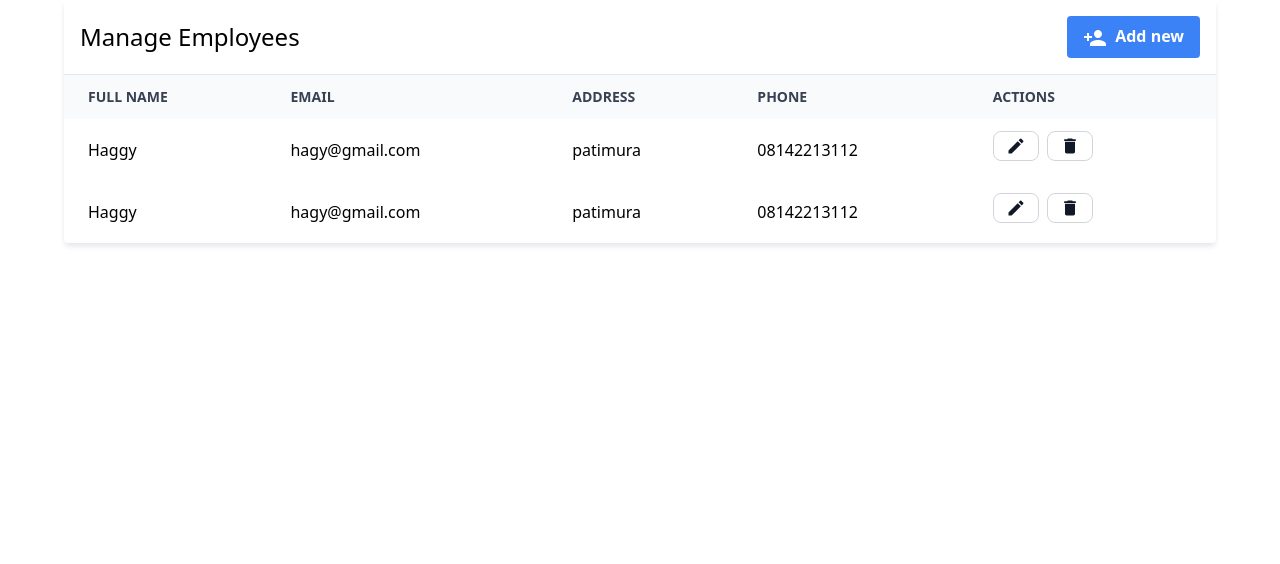
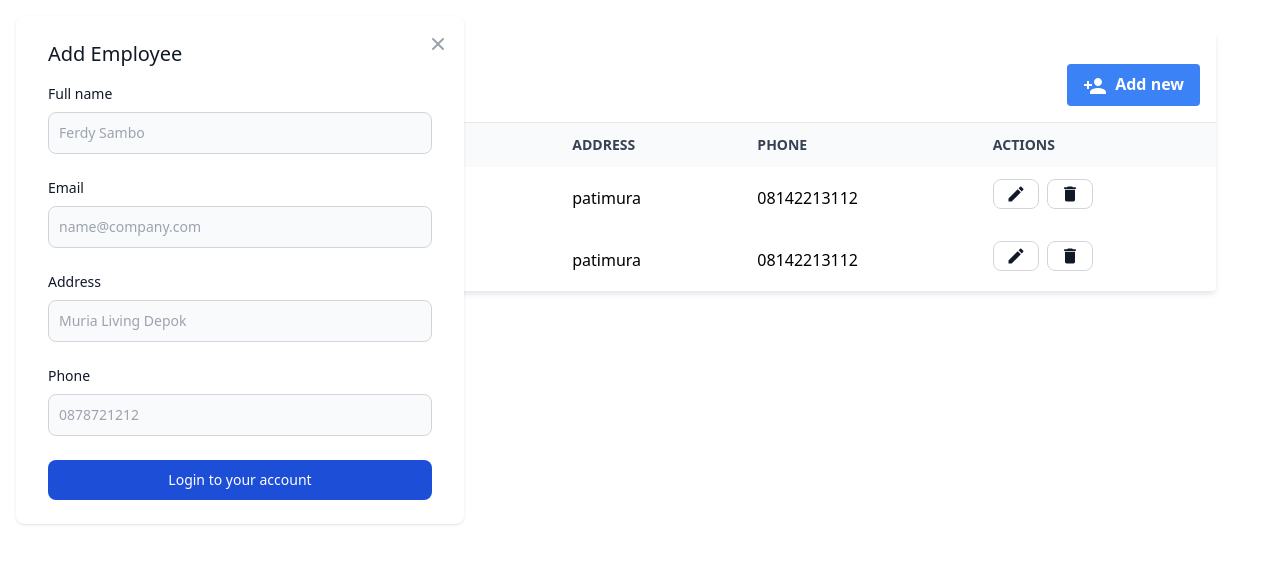
Before and after one commit to muhammadHaggy/employee-database, a Next.js app: page / in a window 1280 px wide. Shown: the top 564 px of the page. Built offline with nearby package versions, Linux system fonts and the light colour scheme.

Commit message:
add modal

```diff
--- a/src/components/Header.tsx
+++ b/src/components/Header.tsx
@@ -1,7 +1,7 @@
 import PersonAddIcon from '@mui/icons-material/PersonAdd';
 
 export const Header = () =>
-    <header className=" justify-between items-center relative flex py-4 px-4">
+    <header className="mt-4 justify-between items-center relative flex py-4 px-4">
         <h1 className='text-2xl'>
             Manage Employees
         </h1>
--- a/src/components/Layout.tsx
+++ b/src/components/Layout.tsx
@@ -2,7 +2,7 @@ import Head from "next/head";
 import { PropsWithChildren } from "react";
 
 export const Layout = ({ children }: PropsWithChildren) =>
-    <main className="vh-100 max-w-full m-0 rounded bg-white shadow-md shadow-gray-200 overflow-hidden md:mx-16 md:my-auto md:max-w-7xl">
+    <main className="vh-100 max-w-full m-4 rounded bg-white shadow-md shadow-gray-200 overflow-hidden md:mx-16 md:my-8 md:max-w-7xl">
         <Head>
             <title>Database Pegawai KSP Indosurya</title>
         </Head>
--- /dev/null
+++ b/src/components/Modal.tsx
@@ -0,0 +1,47 @@
+import CloseIcon from '@mui/icons-material/Close';
+import DoneIcon from '@mui/icons-material/Done';
+interface Props {
+    isDisplay: boolean,
+    setDisplay: Function,
+}
+export const Modal: React.FunctionComponent<Props> = (props) => {
+    if (!props.isDisplay) {
+        return <></>
+    }
+    return (
+        <div id="authentication-modal" tabIndex={-1} aria-hidden="true" className="fixed top-0 left-0 right-0 z-50 w-full p-4 overflow-x-hidden overflow-y-auto md:inset-0 h-modal md:h-full">
+            <div className="relative w-full h-full max-w-md md:h-auto">
+                <div className="relative bg-white rounded-lg shadow ">
+                    <button type="button" className="absolute top-3 right-2.5 text-gray-400 bg-transparent hover:bg-gray-200 hover:text-gray-900 rounded-lg text-sm p-1.5 ml-auto inline-flex items-center :bg-gray-800 :text-white" data-modal-hide="authentication-modal" onClick={() => props.setDisplay(false)}>
+                        <svg aria-hidden="true" className="w-5 h-5" fill="currentColor" viewBox="0 0 20 20" xmlns="http://www.w3.org/2000/svg"><path fill-rule="evenodd" d="M4.293 4.293a1 1 0 011.414 0L10 8.586l4.293-4.293a1 1 0 111.414 1.414L11.414 10l4.293 4.293a1 1 0 01-1.414 1.414L10 11.414l-4.293 4.293a1 1 0 01-1.414-1.414L8.586 10 4.293 5.707a1 1 0 010-1.414z" clip-rule="evenodd"></path></svg>
+                        <span className="sr-only">Close modal</span>
+                    </button>
+                    <div className="px-6 py-6 lg:px-8">
+                        <h3 className="mb-4 text-xl font-medium text-gray-900 ">Add Employee</h3>
+                        <form className="space-y-6" action="#">
+                            <div>
+                                <label htmlFor="fullname" className="block mb-2 text-sm font-medium text-gray-900 ">Full name</label>
+                                <input name="fullname" id="fullname" className="bg-gray-50 border border-gray-300 text-gray-900 text-sm rounded-lg focus:ring-blue-500 focus:border-blue-500 block w-full p-2.5    " placeholder="Ferdy Sambo" required />
+                            </div>
+                            <div>
+                                <label htmlFor="email" className="block mb-2 text-sm font-medium text-gray-900">Email</label>
+                                <input type="email" name="email" id="email" className="bg-gray-50 border border-gray-300 text-gray-900 text-sm rounded-lg focus:ring-blue-500 focus:border-blue-500 block w-full p-2.5" placeholder="name@company.com" required />
+                            </div>
+                            <div>
+                                <label htmlFor="address" className="block mb-2 text-sm font-medium text-gray-900 ">Address</label>
+                                <input name="address" id="address" className="bg-gray-50 border border-gray-300 text-gray-900 text-sm rounded-lg focus:ring-blue-500 focus:border-blue-500 block w-full p-2.5 " placeholder='Muria Living Depok' required />
+                            </div>
+                            <div>
+                                <label htmlFor="phone" className="block mb-2 text-sm font-medium text-gray-900 ">Phone</label>
+                                <input name="phone" id="phone" className="bg-gray-50 border border-gray-300 text-gray-900 text-sm rounded-lg focus:ring-blue-500 focus:border-blue-500 block w-full p-2.5 " placeholder='0878721212' required />
+                            </div>
+
+                            <button type="submit" className="w-full text-white bg-blue-700 hover:bg-blue-800 focus:ring-4 focus:outline-none focus:ring-blue-300 font-medium rounded-lg text-sm px-5 py-2.5 text-center  :bg-blue-700 :ring-blue-800">Login to your account</button>
+
+                        </form>
+                    </div>
+                </div>
+            </div>
+        </div>
+    )
+};
--- a/src/pages/index.tsx
+++ b/src/pages/index.tsx
@@ -1,16 +1,20 @@
 import { type NextPage } from "next";
 import Head from "next/head";
 import Link from "next/link";
+import { useState } from "react";
 import { Header } from "../components/Header";
 import { Layout } from "../components/Layout";
+import { Modal } from "../components/Modal";
 import { Table } from "../components/Table";
 
 const Home: NextPage = () => {
+  const [isDisplayModal, setDisplayModal] = useState(true);
   return (
     <Layout>
       <Header/>
       <hr className="h-px bg-gray-200 border-0 dark:bg-gray-700"></hr>
       <Table />
+      <Modal isDisplay={isDisplayModal} setDisplay={(isDisplay: boolean) => setDisplayModal(isDisplay)}/>
     </Layout>
   );
 };
```
